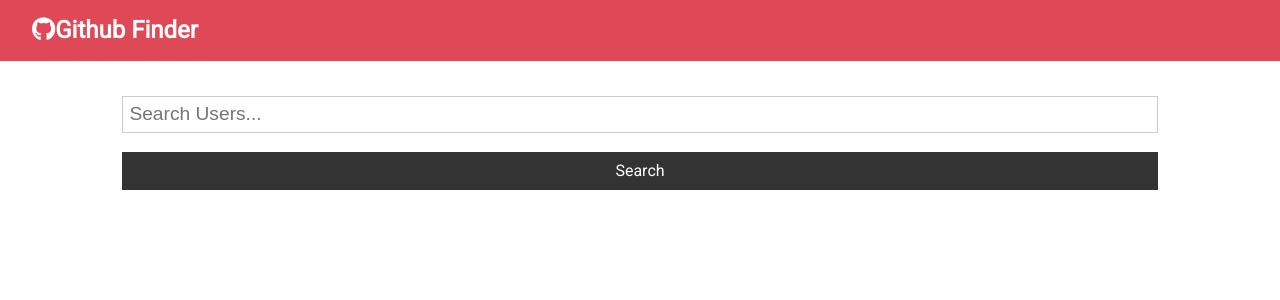
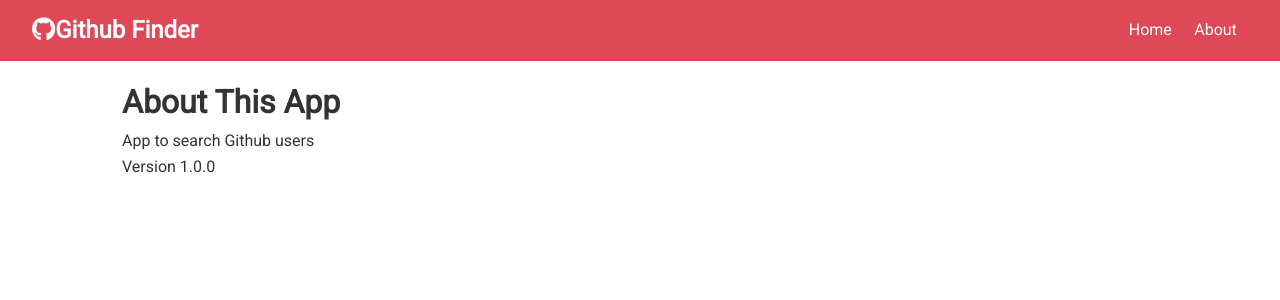
Before and after one commit to LiftEatCode/github-finder, a React (Create React App) app: page /about in a window 1280 px wide. Shown: the top 300 px of the page. Built offline with nearby package versions, Linux system fonts and the light colour scheme.

Commit message:
Added React router to app

```diff
--- a/package.json
+++ b/package.json
@@ -29,5 +29,9 @@
       "last 1 firefox version",
       "last 1 safari version"
     ]
-  }
+  },
+  "main": "index.js",
+  "repository": "https://github.com/LiftEatCode/github-finder.git",
+  "author": "Josh Spradling <jwspradling@gmail.com>",
+  "license": "MIT"
 }
--- a/src/App.js
+++ b/src/App.js
@@ -1,8 +1,10 @@
-import React, { Component } from 'react';
+import React, { Component, Fragment } from 'react';
+import { BrowserRouter as Router, Switch, Route } from 'react-router-dom';
 import Navbar from './components/layout/Navbar';
 import Users from './components/users/Users';
 import Search from './components/users/Search';
 import Alert from './components/layout/Alert';
+import About from './components/pages/About';
 import axios from 'axios'; // currently makes request to github API
 import './App.css';
 
@@ -37,10 +39,14 @@
   render(){
     const { users, loading } = this.state;
     return (
+      <Router>
         <div >
           <Navbar />
           <div className="container">
             <Alert alert={this.state.alert} />
+            <Switch>
+              <Route exact path='/' render={props => (
+                <Fragment>
                   <Search
                     searchUsers={this.searchUsers}
                     clearUsers={this.clearUsers}
@@ -48,8 +54,14 @@
                     setAlert={this.setAlert}
                   />
                   <Users loading={loading} users={users}/>
+                </Fragment>
+              )}
+            />
+            <Route exact path='/about' component={About}/>
+            </Switch>
           </div>
         </div>
+      </Router>
     );
   }
 }
--- a/src/components/layout/Navbar.js
+++ b/src/components/layout/Navbar.js
@@ -1,5 +1,6 @@
 import React from 'react';
 import PropTypes from 'prop-types';
+import { Link } from 'react-router-dom';
 
 const Navbar = ({icon, title}) => {
     return (
@@ -7,6 +8,14 @@
             <h1>
                 <i className={icon} />{title}
             </h1>
+            <ul>
+                <li>
+                    <Link to='/'>Home</Link>
+                </li>
+                <li>
+                    <Link to='/about'>About</Link>
+                </li>
+            </ul>
         </nav>
     );
 }
--- /dev/null
+++ b/src/components/pages/About.js
@@ -0,0 +1,13 @@
+import React, { Fragment } from 'react'
+
+const About = () => {
+    return (
+        <Fragment>
+            <h1>About This App</h1>
+            <p>App to search Github users</p>
+            <p>Version 1.0.0</p>
+        </Fragment>
+    )
+}
+
+export default About;
--- a/src/components/users/Search.js
+++ b/src/components/users/Search.js
@@ -1,6 +1,5 @@
 import React, { Component } from 'react'
 import PropTypes from 'prop-types'
-import { pipeFromArray } from '../../../../../../AppData/Local/Microsoft/TypeScript/3.6/node_modules/rxjs/internal/util/pipe';
 
 class Search extends Component {
     state = {
```
Also changed, not shown: 1 other file (tests, documents, lock files or other folders). Lines whose indentation alone changed are shown as unchanged.
